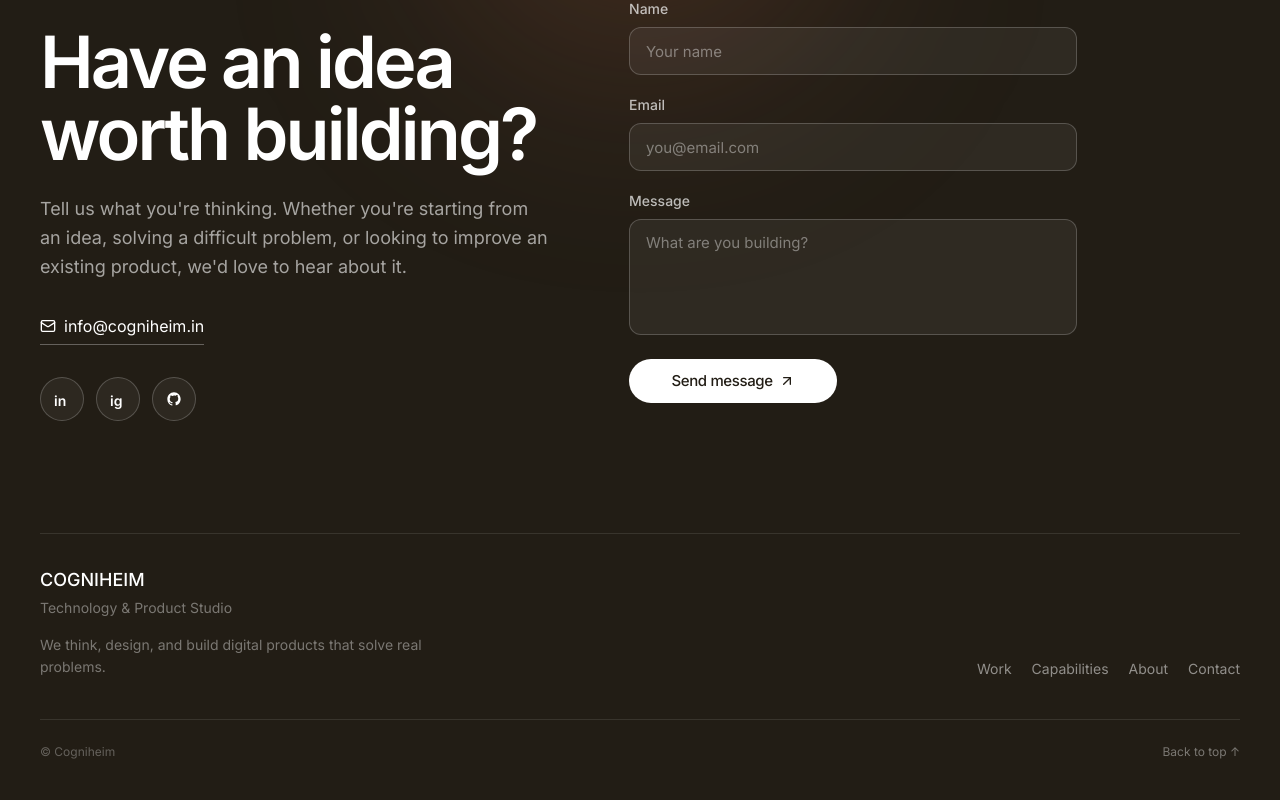
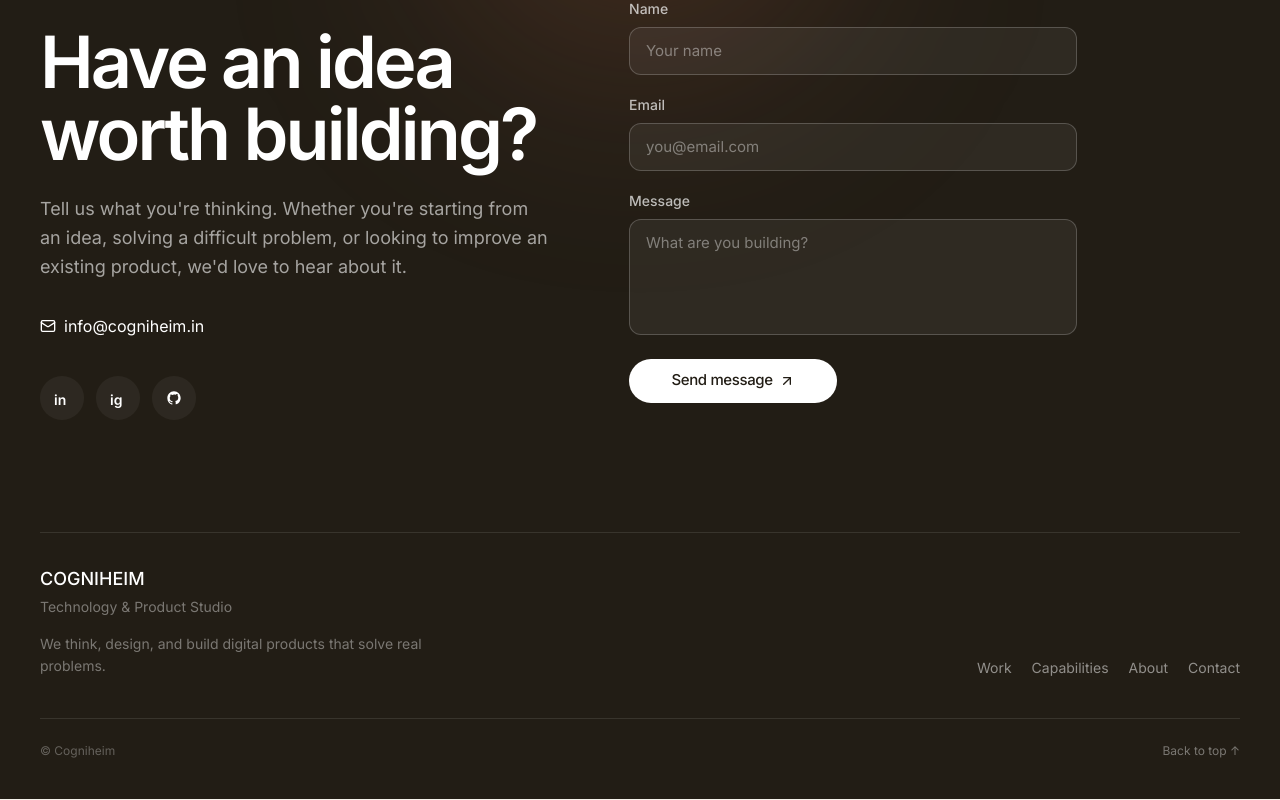
Before and after one commit to sameerthedeveloper/cogniheim, a Next.js app: page / in a window 1280 px wide. Shown: the part 6577-7377 px from the top of the page. Built offline with nearby package versions, Linux system fonts and the light colour scheme.

Commit message:
Remove social icon borders

```diff
--- a/app/page.jsx
+++ b/app/page.jsx
@@ -1146,7 +1146,6 @@ export default function Home() {
                     inline-flex
                     items-center
                     gap-2
-                    border-b
                     border-white/30
                     pb-1.5
                     text-base
@@ -1167,7 +1166,7 @@ export default function Home() {
                       target="_blank"
                       rel="noreferrer"
                       aria-label={label}
-                      className="inline-flex h-11 w-11 items-center justify-center rounded-full border border-white/20 bg-white/5 text-sm font-semibold text-white transition-colors hover:border-accent hover:text-accent"
+                      className="inline-flex h-11 w-11 items-center justify-center rounded-full bg-white/5 text-sm font-semibold text-white transition-colors hover:bg-white/10 hover:text-accent"
                     >
                       <SocialGlyph kind={kind} className="h-4 w-4" />
                     </a>
```
